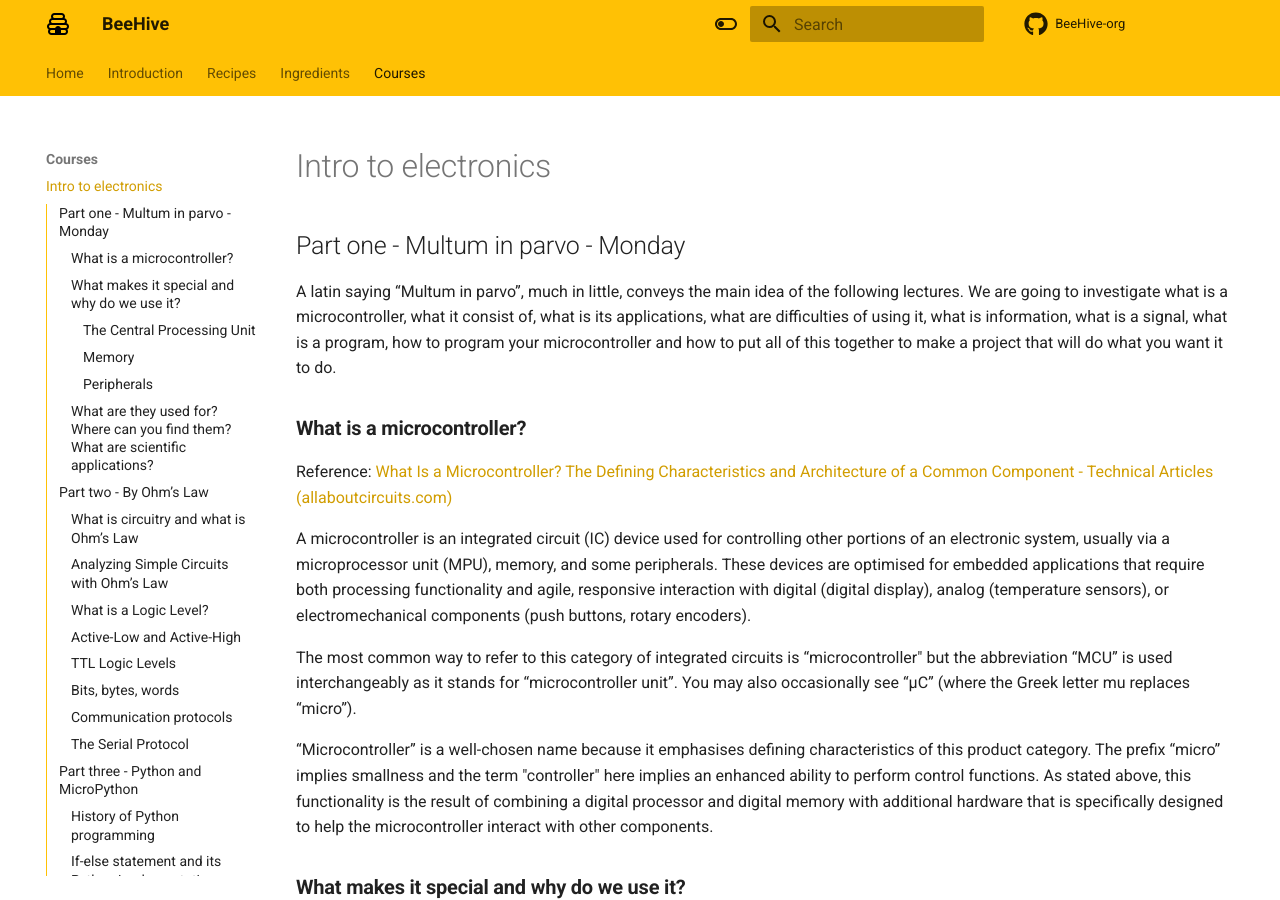
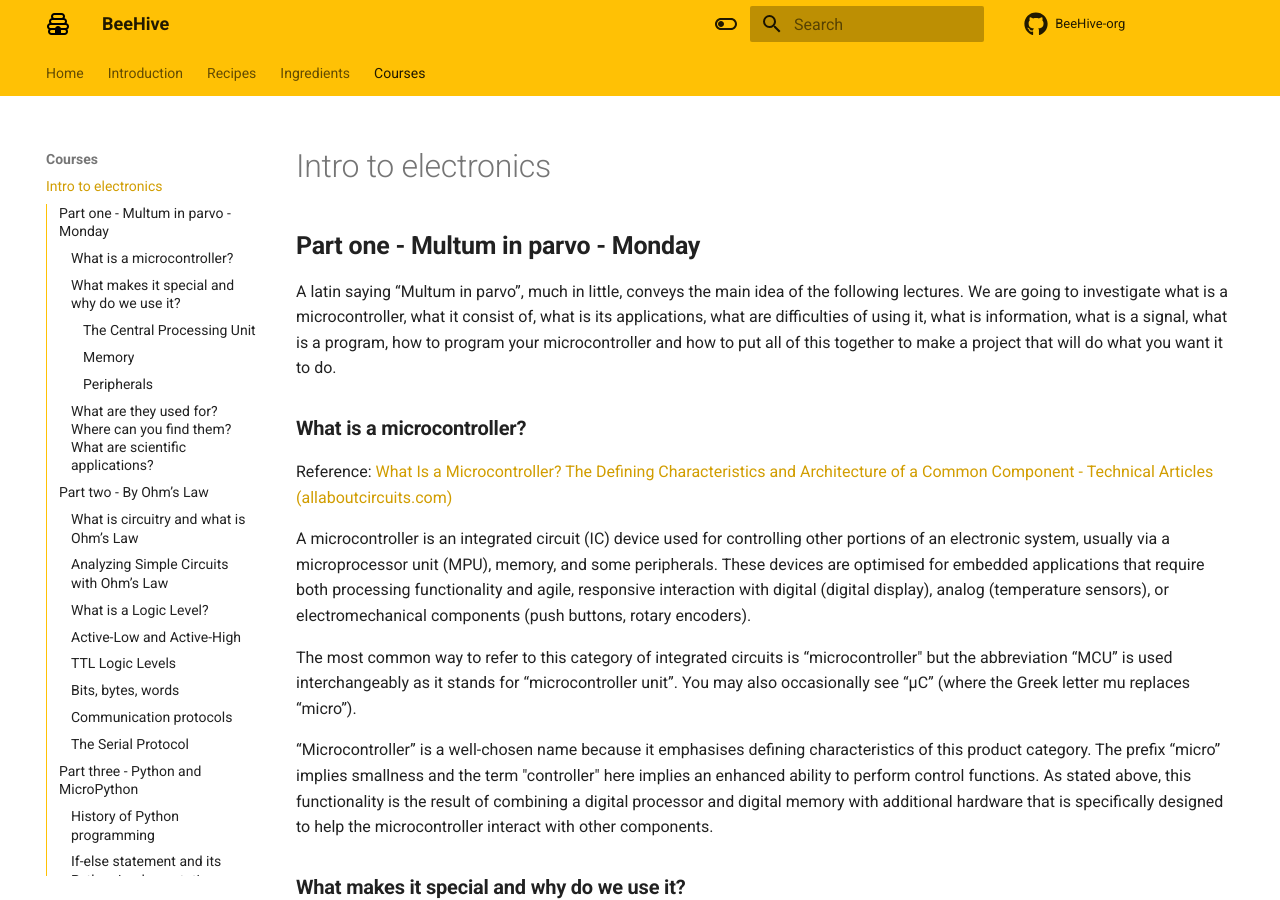
Before and after one commit to BeeHive-org/BeeHive-org.github.io, an MkDocs documentation site: the page built from docs/courses/intro_to_electronics.md, in a window 1280 px wide and 900 px high. Built offline with MkDocs 1.6.1 and Material for MkDocs 9.7.7, drawn with Linux system fonts in a browser that asks for light colours; comment, search, counter and statistics services are not loaded.

```diff
--- a/docs/courses/intro_to_electronics.md
+++ b/docs/courses/intro_to_electronics.md
@@ -28,7 +28,7 @@
 -->
 
 
-## Part one - Multum in parvo - Monday
+## **Part one - Multum in parvo - Monday**
 
 A latin saying “Multum in parvo”, much in little, conveys the main idea of the following lectures. We are going to investigate what is a microcontroller, what it consist of, what is its applications, what are difficulties of using it, what is information, what is a signal, what is a program, how to program your microcontroller and how to put all of this together to make a project that will do what you want it to do.
 
@@ -328,7 +328,7 @@ If you connect a serial output pin which sends a “A” (ascii 41 or 01000001 i
 
 
 
-## Part three - Python and MicroPython
+## **Part three - Python and MicroPython**
 
 
 ### History of Python programming
@@ -636,7 +636,7 @@ Analog to digital and digital to analog:
 [https://www.arrow.com/en/research-and-events/articles/engineering-resource-basics-of-analog-to-digital-converters](https://www.arrow.com/en/research-and-events/articles/engineering-resource-basics-of-analog-to-digital-converters)
 
 
-## Part Four - Tuesday
+## **Part Four - Tuesday**
 
 
 ### What is timer and what is counter?
```
